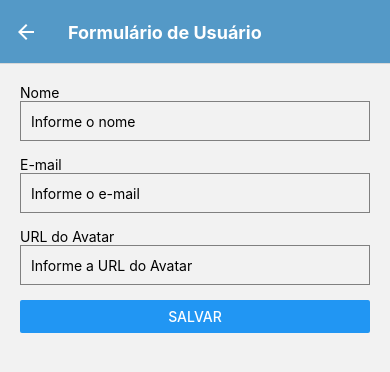
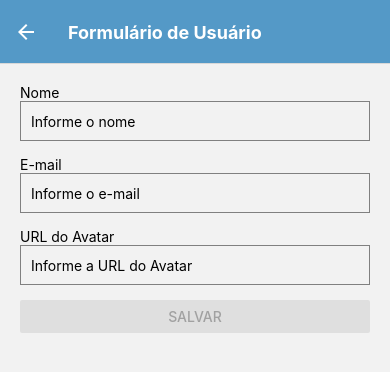
Before and after one commit to rcttavares/rncrud, a React Native app: screen /UserForm in a window 390 px wide. Shown: the top 372 px of the page. Built offline with nearby package versions, Linux system fonts and the light colour scheme.

Commit message:
Disabled button

```diff
--- a/src/views/UserForm.js
+++ b/src/views/UserForm.js
@@ -34,6 +34,7 @@ export default ({route, navigation}) => {
 
       <Button
         title="Salvar"
+        disabled={!user.name || !user.email || !user.avatarUrl}
         onPress={() => {
           dispatch({
             type: user.id ? 'updateUser' : 'createUser',
```
